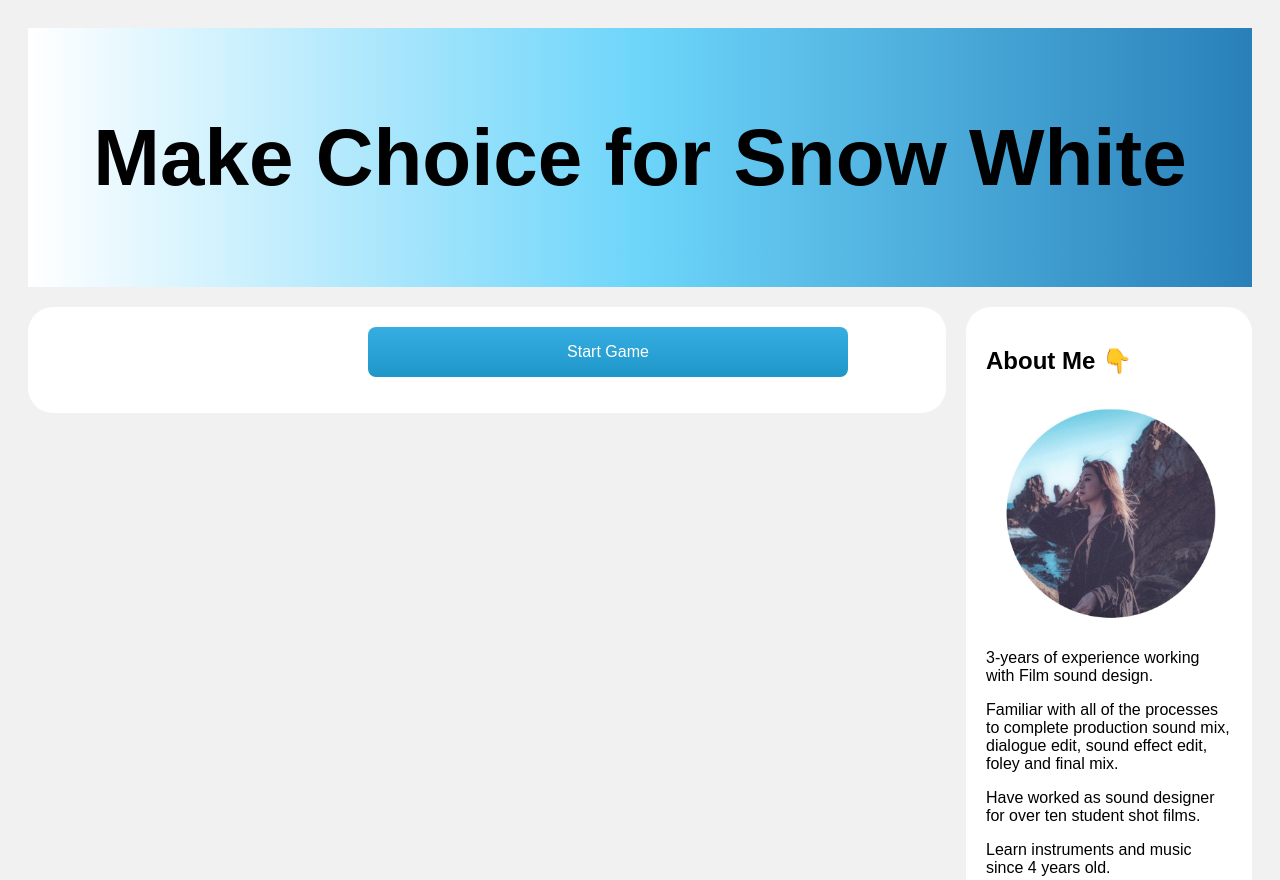
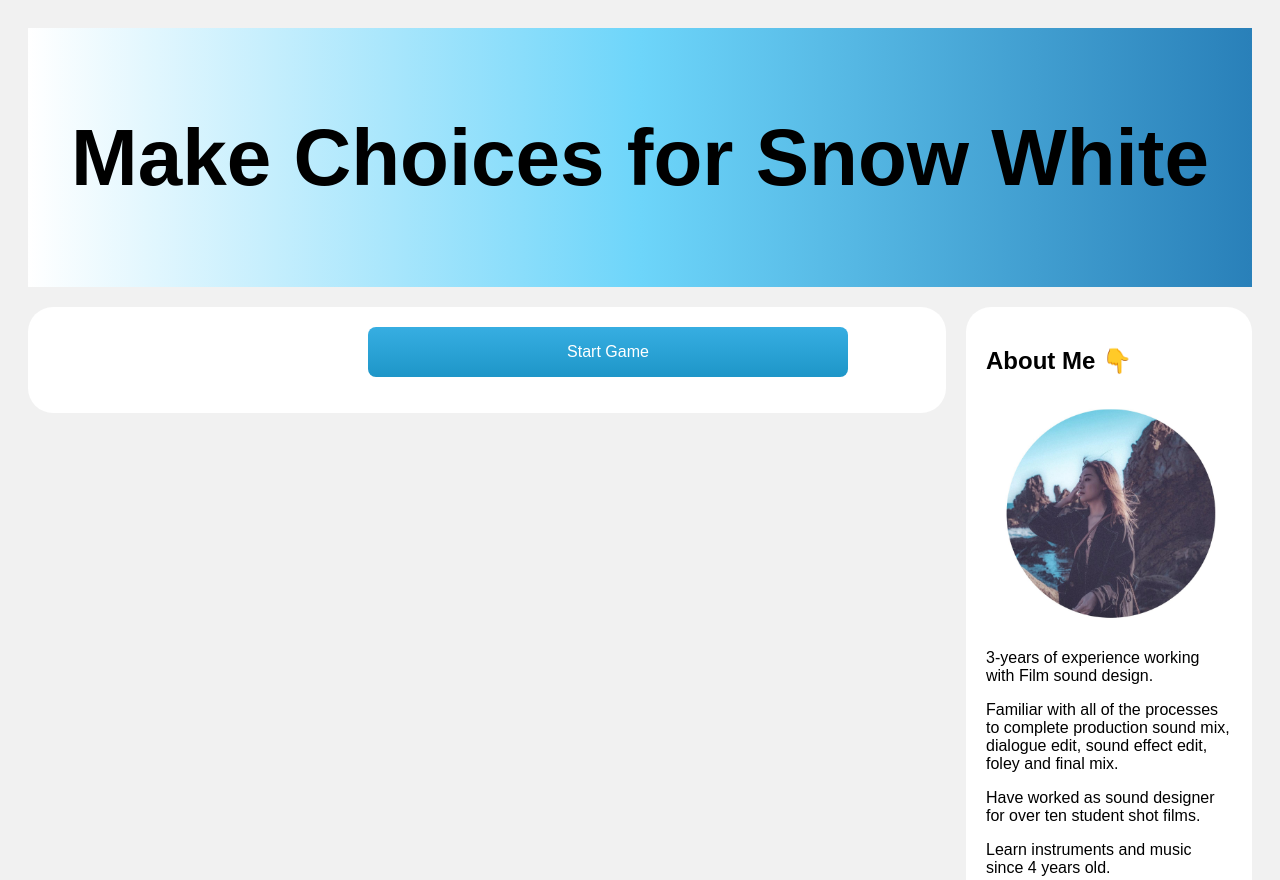
Before and after one commit to JinyiChenUofT/snow-white, a website: page public/index.html in a window 1280 px wide. Shown: the top 880 px of the page. Drawn offline with nearby package versions, Linux system fonts and the light colour scheme.

Commit message:
choice->choices

```diff
--- a/public/index.html
+++ b/public/index.html
@@ -9,7 +9,7 @@
 <body>
 
   <div class="header">
-    <h1>Make Choice for Snow White</h1>
+    <h1>Make Choices for Snow White</h1>
   </div>
 
   <div class="row">
```
